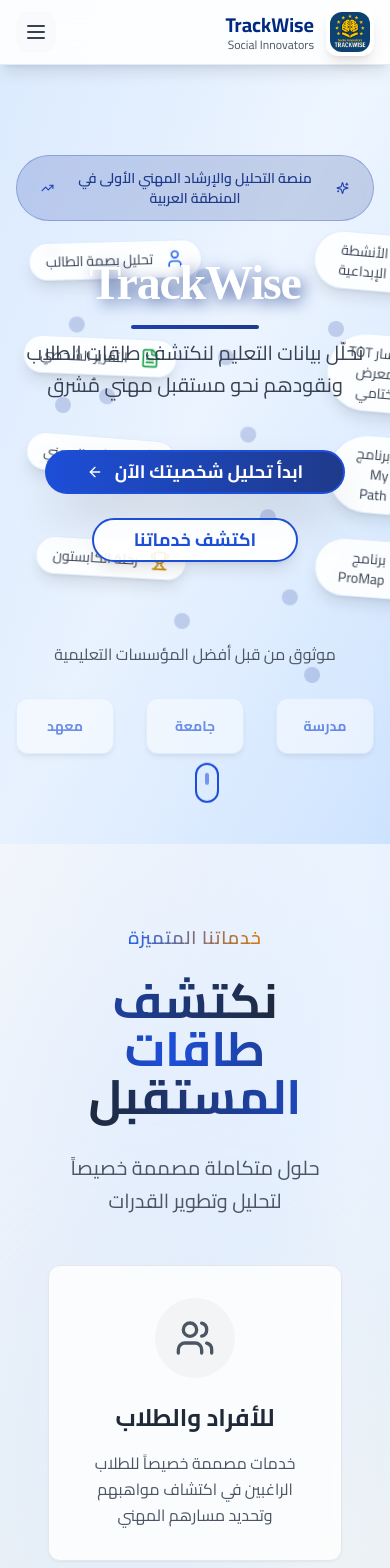
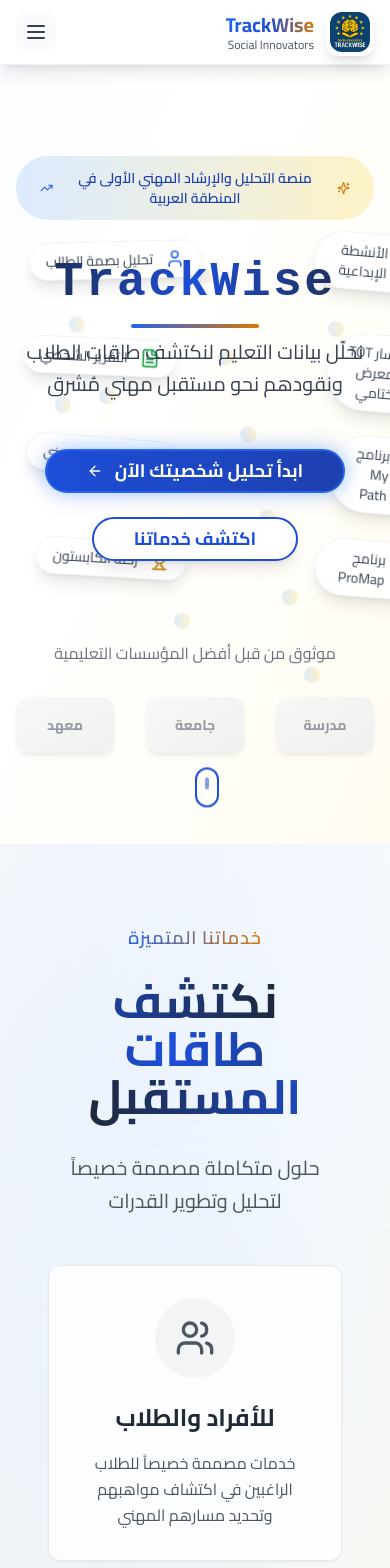
Before and after one commit to belalmohammednabil/trackwise-future-pathways, a React (Vite) app: page / in a window 390 px wide. Shown: the top 1568 px of the page. Built offline with nearby package versions, Linux system fonts and the light colour scheme.

Commit message:
Reverted to commit 6a7a7e355144a3684f53f08f80caedabbec6ac1e

```diff
--- a/src/components/layout/Header.tsx
+++ b/src/components/layout/Header.tsx
@@ -1,6 +1,7 @@
 
 import { useState } from "react";
 import { Menu, X } from "lucide-react";
+import { Button } from "@/components/ui/button";
 
 export const Header = () => {
   const [isOpen, setIsOpen] = useState(false);
@@ -16,11 +17,12 @@ export const Header = () => {
   ];
 
   return (
-    <header className="fixed top-0 w-full bg-white/90 backdrop-blur-lg z-50 shadow-lg border-b border-blue-200/50">
+    <header className="fixed top-0 w-full bg-white/95 backdrop-blur-lg z-50 shadow-lg border-b border-blue-100/50">
       <div className="container mx-auto px-4">
         <div className="flex items-center justify-between h-16">
           {/* Logo */}
           <div className="flex items-center space-x-3 space-x-reverse">
+            {/* Updated Logo with the uploaded image */}
             <div className="relative">
               <div className="w-12 h-12 bg-white rounded-xl shadow-lg hover:shadow-xl transition-all duration-300 p-1">
                 <img
@@ -32,7 +34,7 @@ export const Header = () => {
             </div>
 
             <div className="text-right">
-              <h1 className="text-xl md:text-2xl font-bold text-royal-blue leading-tight">
+              <h1 className="text-xl md:text-2xl font-bold bg-gradient-to-r from-blue-600 via-blue-700 to-amber-600 bg-clip-text text-transparent leading-tight">
                 TrackWise
               </h1>
               <p className="text-xs text-gray-600 font-medium leading-tight">
@@ -41,19 +43,27 @@ export const Header = () => {
             </div>
           </div>
 
-          {/* Desktop Navigation - moved to the left */}
-          <nav className="hidden lg:flex items-center space-x-8 space-x-reverse mr-auto ml-12">
+          {/* Desktop Navigation */}
+          <nav className="hidden lg:flex items-center space-x-6 space-x-reverse">
             {navItems.map((item) => (
               <a
                 key={item.name}
                 href={item.href}
-                className="relative text-gray-700 hover:text-royal-blue transition-all duration-300 font-medium text-sm group"
+                className="relative text-gray-700 hover:text-blue-600 transition-all duration-300 font-medium text-sm group"
               >
                 {item.name}
-                <span className="absolute -bottom-1 left-0 w-0 h-0.5 bg-gradient-to-r from-royal-blue to-blue-600 group-hover:w-full transition-all duration-300"></span>
+                <span className="absolute -bottom-1 left-0 w-0 h-0.5 bg-gradient-to-r from-blue-600 to-amber-600 group-hover:w-full transition-all duration-300"></span>
               </a>
             ))}
           </nav>
+
+          {/* Enhanced CTA Button with better contrast */}
+          <div className="hidden lg:block">
+            <Button className="relative bg-gradient-to-r from-blue-700 to-blue-800 hover:from-blue-800 hover:to-blue-900 text-white px-6 py-2 rounded-full font-semibold text-sm shadow-xl hover:shadow-2xl transform hover:scale-105 transition-all duration-300 overflow-hidden group border border-blue-600">
+              <span className="relative z-10">ابدأ رحلتك</span>
+              <div className="absolute inset-0 bg-gradient-to-r from-amber-600 to-amber-700 transform translate-x-full group-hover:translate-x-0 transition-transform duration-300"></div>
+            </Button>
+          </div>
 
           {/* Mobile Menu Button */}
           <button
@@ -72,12 +82,17 @@ export const Header = () => {
                 <a
                   key={item.name}
                   href={item.href}
-                  className="text-gray-700 hover:text-royal-blue hover:bg-blue-50 transition-all duration-300 font-medium px-4 py-3 rounded-lg mx-2"
+                  className="text-gray-700 hover:text-blue-600 hover:bg-blue-50 transition-all duration-300 font-medium px-4 py-3 rounded-lg mx-2"
                   onClick={() => setIsOpen(false)}
                 >
                   {item.name}
                 </a>
               ))}
+              <div className="px-4 pt-2">
+                <Button className="w-full bg-gradient-to-r from-blue-700 to-blue-800 hover:from-blue-800 hover:to-blue-900 text-white py-3 rounded-full font-semibold shadow-lg border border-blue-600">
+                  ابدأ رحلتك
+                </Button>
+              </div>
             </nav>
           </div>
         )}
--- a/src/components/sections/Hero.tsx
+++ b/src/components/sections/Hero.tsx
@@ -1,4 +1,3 @@
-
 import { Button } from "@/components/ui/button";
 import {
   ArrowLeft,
@@ -28,20 +27,21 @@ const services = [
 export const Hero = () => {
   return (
     <section id="home" className="relative min-h-screen flex items-center justify-center overflow-hidden pt-16">
-      {/* Background with transparent blue */}
-      <div className="absolute inset-0 bg-gradient-to-br from-blue-100/80 via-blue-50/60 to-blue-200/70"></div>
+      {/* Background Gradient */}
+      <div className="absolute inset-0 bg-gradient-to-br from-blue-50 via-white to-amber-50 animate-gradient"></div>
 
       {/* Floating Service Bubbles */}
       <div className="absolute inset-0 overflow-hidden pointer-events-none">
         {services.map((service, index) => {
           const IconComponent = service.icon;
           const isLeft = index < 4;
+
           const verticalOffset = 30 + (index % 4) * 12;
 
           return (
             <div
               key={index}
-              className="absolute flex items-center gap-3 text-sm font-medium bg-white/90 backdrop-blur-sm px-4 py-2 rounded-full border border-blue-200/50 shadow-lg animate-float hover:shadow-xl transition-all duration-300"
+              className="absolute flex items-center gap-3 text-sm font-medium bg-white/90 backdrop-blur-sm px-4 py-2 rounded-full border border-gray-200/50 shadow-lg animate-float hover:shadow-xl transition-all duration-300"
               style={{
                 left: `${
                   isLeft
@@ -60,11 +60,11 @@ export const Hero = () => {
           );
         })}
 
-        {/* Small decorative bubbles - تغيير اللون إلى أزرق ملكي */}
+        {/* Small decorative bubbles */}
         {Array.from({ length: 15 }).map((_, i) => (
           <div
             key={`bubble-${i}`}
-            className="absolute w-4 h-4 bg-gradient-to-r from-blue-800/20 to-blue-900/20 rounded-full animate-float"
+            className="absolute w-4 h-4 bg-gradient-to-r from-blue-400/20 to-amber-400/20 rounded-full animate-float"
             style={{
               left: `${12 + (i * 6) % 76}%`,
               top: `${30 + (i * 9) % 50}%`,
@@ -78,39 +78,39 @@ export const Hero = () => {
       {/* Main Content */}
       <div className="container mx-auto px-4 relative z-10">
         <div className="text-center max-w-6xl mx-auto">
-          {/* Badge - تغيير اللون إلى أزرق ملكي */}
-          <div className="inline-flex items-center gap-2 bg-gradient-to-r from-blue-800/20 to-blue-900/20 px-6 py-3 rounded-full text-blue-900 font-semibold text-sm mb-8 animate-fade-in-up hover:scale-105 transition-all duration-300 backdrop-blur-sm border border-blue-800/30">
-            <Sparkles className="w-4 h-4 text-blue-800" />
+          {/* Badge */}
+          <div className="inline-flex items-center gap-2 bg-gradient-to-r from-blue-100 to-amber-100 px-6 py-3 rounded-full text-blue-800 font-semibold text-sm mb-8 animate-fade-in-up hover:scale-105 transition-all duration-300">
+            <Sparkles className="w-4 h-4 text-amber-600" />
             منصة التحليل والإرشاد المهني الأولى في المنطقة العربية
-            <TrendingUp className="w-4 h-4 text-blue-800" />
+            <TrendingUp className="w-4 h-4 text-blue-600" />
           </div>
 
-          {/* Title with Fredoka font and white color with royal blue shadow */}
+          {/* Title with Legio font */}
           <h1 className="text-5xl md:text-7xl lg:text-8xl font-black mb-6 animate-fade-in-up-delay-1 relative tracking-tight">
-            <span className="block text-white font-fredoka leading-tight drop-shadow-[4px_4px_8px_rgba(30,58,138,0.8)]">
+            <span className="block bg-gradient-to-r from-slate-800 via-blue-700 to-slate-800 bg-clip-text text-transparent leading-tight font-legio">
               TrackWise
             </span>
-            <div className="absolute -bottom-4 left-1/2 transform -translate-x-1/2 w-32 h-1 bg-gradient-to-r from-blue-800 to-blue-900 rounded-full"></div>
+            <div className="absolute -bottom-4 left-1/2 transform -translate-x-1/2 w-32 h-1 bg-gradient-to-r from-blue-600 to-amber-600 rounded-full animate-shimmer"></div>
           </h1>
 
-          {/* Subtitle */}
+          {/* Subtitle with improved spacing and size */}
           <p className="text-xl md:text-2xl lg:text-3xl text-gray-700 mb-12 max-w-4xl mx-auto leading-relaxed animate-fade-in-up-delay-2 font-medium">
             نحلّل بيانات التعليم لنكتشف طاقات الطلاب ونقودهم نحو مستقبل مهني مُشرق
           </p>
 
-          {/* CTA Buttons */}
+          {/* CTA Buttons with enhanced contrast */}
           <div className="flex flex-col sm:flex-row gap-6 justify-center items-center animate-fade-in-up-delay-3">
-            <Button className="bg-gradient-to-r from-blue-700 to-blue-900 hover:from-blue-800 hover:to-blue-950 text-white px-10 py-5 rounded-full text-lg font-bold shadow-2xl hover:shadow-3xl transform hover:scale-105 transition-all duration-300 group relative overflow-hidden border-2 border-blue-700">
+            <Button className="bg-gradient-to-r from-blue-700 to-blue-800 hover:from-blue-800 hover:to-blue-900 text-white px-10 py-5 rounded-full text-lg font-bold shadow-2xl hover:shadow-3xl transform hover:scale-105 transition-all duration-300 group relative overflow-hidden border-2 border-blue-600 glow-blue">
               <span className="relative z-10 flex items-center gap-3">
                 ابدأ تحليل شخصيتك الآن
                 <ArrowLeft className="w-6 h-6 group-hover:-translate-x-1 transition-transform duration-300" />
               </span>
-              <div className="absolute inset-0 bg-gradient-to-r from-blue-800 to-blue-950 transform translate-x-full group-hover:translate-x-0 transition-transform duration-500"></div>
+              <div className="absolute inset-0 bg-gradient-to-r from-amber-600 to-amber-700 transform translate-x-full group-hover:translate-x-0 transition-transform duration-500"></div>
             </Button>
 
             <Button
               variant="outline"
-              className="border-2 border-blue-700 text-blue-700 hover:bg-blue-700 hover:text-white px-10 py-5 rounded-full text-lg font-bold transition-all duration-300 hover:scale-105 shadow-lg hover:shadow-xl bg-white/90 backdrop-blur-sm"
+              className="border-2 border-blue-700 text-blue-700 hover:bg-blue-700 hover:text-white px-10 py-5 rounded-full text-lg font-bold transition-all duration-300 hover:scale-105 shadow-lg hover:shadow-xl"
             >
               اكتشف خدماتنا
             </Button>
@@ -118,16 +118,16 @@ export const Hero = () => {
 
           {/* Trust Logos */}
           <div className="mt-20 animate-fade-in-up-delay-3">
-            <p className="text-gray-600 text-base mb-8 font-medium">موثوق من قبل أفضل المؤسسات التعليمية</p>
+            <p className="text-gray-500 text-base mb-8 font-medium">موثوق من قبل أفضل المؤسسات التعليمية</p>
             <div className="flex justify-center items-center gap-8 opacity-60">
-              <div className="w-28 h-14 bg-white/80 backdrop-blur-sm rounded-xl flex items-center justify-center shadow-md hover:shadow-lg transition-all duration-300 border border-blue-200/50">
-                <span className="text-sm font-bold text-blue-700">مدرسة</span>
+              <div className="w-28 h-14 bg-gradient-to-br from-gray-100 to-gray-200 rounded-xl flex items-center justify-center shadow-md hover:shadow-lg transition-all duration-300">
+                <span className="text-sm font-bold text-gray-600">مدرسة</span>
               </div>
-              <div className="w-28 h-14 bg-white/80 backdrop-blur-sm rounded-xl flex items-center justify-center shadow-md hover:shadow-lg transition-all duration-300 border border-blue-200/50">
-                <span className="text-sm font-bold text-blue-700">جامعة</span>
+              <div className="w-28 h-14 bg-gradient-to-br from-gray-100 to-gray-200 rounded-xl flex items-center justify-center shadow-md hover:shadow-lg transition-all duration-300">
+                <span className="text-sm font-bold text-gray-600">جامعة</span>
               </div>
-              <div className="w-28 h-14 bg-white/80 backdrop-blur-sm rounded-xl flex items-center justify-center shadow-md hover:shadow-lg transition-all duration-300 border border-blue-200/50">
-                <span className="text-sm font-bold text-blue-700">معهد</span>
+              <div className="w-28 h-14 bg-gradient-to-br from-gray-100 to-gray-200 rounded-xl flex items-center justify-center shadow-md hover:shadow-lg transition-all duration-300">
+                <span className="text-sm font-bold text-gray-600">معهد</span>
               </div>
             </div>
           </div>
--- a/src/components/shared/ScrollAnimationWrapper.tsx
+++ /dev/null
@@ -1,30 +0,0 @@
-
-import { useScrollAnimation } from '@/hooks/useScrollAnimation';
-
-interface ScrollAnimationWrapperProps {
-  children: React.ReactNode;
-  className?: string;
-  delay?: number;
-}
-
-export const ScrollAnimationWrapper = ({
-  children,
-  className = '',
-  delay = 0
-}: ScrollAnimationWrapperProps) => {
-  const { ref, isVisible } = useScrollAnimation();
-
-  return (
-    <div
-      ref={ref}
-      className={`transition-all duration-700 ease-out ${
-        isVisible
-          ? 'opacity-100 translate-y-0'
-          : 'opacity-0 translate-y-8'
-      } ${className}`}
-      style={{ transitionDelay: `${delay}ms` }}
-    >
-      {children}
-    </div>
-  );
-};
--- a/src/hooks/useScrollAnimation.tsx
+++ /dev/null
@@ -1,30 +0,0 @@
-
-import { useEffect, useRef, useState } from 'react';
-
-export const useScrollAnimation = (threshold = 0.1) => {
-  const [isVisible, setIsVisible] = useState(false);
-  const ref = useRef<HTMLDivElement>(null);
-
-  useEffect(() => {
-    const observer = new IntersectionObserver(
-      ([entry]) => {
-        if (entry.isIntersecting) {
-          setIsVisible(true);
-        }
-      },
-      { threshold }
-    );
-
-    if (ref.current) {
-      observer.observe(ref.current);
-    }
-
-    return () => {
-      if (ref.current) {
-        observer.unobserve(ref.current);
-      }
-    };
-  }, [threshold]);
-
-  return { ref, isVisible };
-};
--- a/src/index.css
+++ b/src/index.css
@@ -2,26 +2,26 @@
 @tailwind components;
 @tailwind utilities;
 @import url('https://fonts.googleapis.com/css2?family=Cairo:wght@300;400;600;700;800&family=Poppins:wght@300;400;500;600;700;800&display=swap');
-@import url('https://fonts.googleapis.com/css2?family=Fredoka:wght@300;400;500;600;700&display=swap');
+@import url('https://fonts.googleapis.com/css2?family=Orbitron:wght@400;700;800;900&display=swap');
 
 @layer base {
   :root {
-    --background: 220 60% 96%;
+    --background: 0 0% 100%;
     --foreground: 222.2 84% 4.9%;
 
-    --card: 220 60% 98%;
+    --card: 0 0% 100%;
     --card-foreground: 222.2 84% 4.9%;
 
-    --popover: 220 60% 98%;
+    --popover: 0 0% 100%;
     --popover-foreground: 222.2 84% 4.9%;
 
-    --primary: 220 100% 35%;
-    --primary-foreground: 0 0% 100%;
+    --primary: 214 100% 47%;
+    --primary-foreground: 210 40% 98%;
 
-    --secondary: 220 40% 92%;
+    --secondary: 210 40% 96.1%;
     --secondary-foreground: 222.2 47.4% 11.2%;
 
-    --muted: 220 40% 94%;
+    --muted: 210 40% 96.1%;
     --muted-foreground: 215.4 16.3% 46.9%;
 
     --accent: 42 100% 70%;
@@ -30,13 +30,13 @@
     --destructive: 0 84.2% 60.2%;
     --destructive-foreground: 210 40% 98%;
 
-    --border: 220 31.8% 88%;
-    --input: 220 31.8% 88%;
-    --ring: 220 100% 35%;
+    --border: 214.3 31.8% 91.4%;
+    --input: 214.3 31.8% 91.4%;
+    --ring: 214 100% 47%;
 
     --radius: 0.75rem;
 
-    --sidebar-background: 220 60% 96%;
+    --sidebar-background: 0 0% 98%;
     --sidebar-foreground: 240 5.3% 26.1%;
     --sidebar-primary: 240 5.9% 10%;
     --sidebar-primary-foreground: 0 0% 98%;
@@ -45,9 +45,9 @@
     --sidebar-border: 220 13% 91%;
     --sidebar-ring: 217.2 91.2% 59.8%;
 
-    /* Custom Colors */
-    --royal-blue: 220 100% 25%;
-    --transparent-blue: 220 80% 85%;
+    /* EU Colors */
+    --eu-blue: 214 100% 47%;
+    --eu-gold: 42 100% 70%;
   }
 
   .dark {
@@ -87,13 +87,12 @@
   }
 
   body {
-    @apply bg-gradient-to-br from-blue-100 via-blue-50 to-blue-200/50 text-foreground;
+    @apply bg-background text-foreground;
     font-family: 'Cairo', 'Poppins', -apple-system, BlinkMacSystemFont, 'Segoe UI', Roboto, sans-serif;
     font-feature-settings: 'kern' 1;
     text-rendering: optimizeLegibility;
     -webkit-font-smoothing: antialiased;
     -moz-osx-font-smoothing: grayscale;
-    min-height: 100vh;
   }
 
   html {
@@ -115,10 +114,11 @@
     font-family: 'Poppins', sans-serif;
   }
 
-  /* Fredoka font styling */
-  .font-fredoka {
-    font-family: 'Fredoka', cursive;
-    font-weight: 600;
+  /* Legio-like font styling using Orbitron as alternative */
+  .font-legio {
+    font-family: 'Orbitron', monospace;
+    font-weight: 900;
+    letter-spacing: 0.05em;
   }
 }
 
@@ -202,27 +202,6 @@
     opacity: 0;
     transform: translateY(30px);
   }
-
-  /* Scroll-triggered animations */
-  .animate-bounce-gentle {
-    animation: bounceGentle 2s ease-in-out infinite;
-  }
-
-  .animate-shimmer {
-    animation: shimmer 2s ease-in-out infinite;
-  }
-
-  .animate-slide-in-left {
-    animation: slideInLeft 0.6s ease-out forwards;
-  }
-
-  .animate-slide-in-right {
-    animation: slideInRight 0.6s ease-out forwards;
-  }
-
-  .animate-scale-in {
-    animation: scaleIn 0.6s ease-out forwards;
-  }
 }
 
 @keyframes float {
@@ -283,57 +262,6 @@
   }
 }
 
-@keyframes bounceGentle {
-  0%, 100% {
-    transform: translateY(0);
-  }
-  50% {
-    transform: translateY(-10px);
-  }
-}
-
-@keyframes shimmer {
-  0%, 100% {
-    transform: translateX(-100%);
-  }
-  50% {
-    transform: translateX(100%);
-  }
-}
-
-@keyframes slideInLeft {
-  from {
-    opacity: 0;
-    transform: translateX(-50px);
-  }
-  to {
-    opacity: 1;
-    transform: translateX(0);
-  }
-}
-
-@keyframes slideInRight {
-  from {
-    opacity: 0;
-    transform: translateX(50px);
-  }
-  to {
-    opacity: 1;
-    transform: translateX(0);
-  }
-}
-
-@keyframes scaleIn {
-  from {
-    opacity: 0;
-    transform: scale(0.9);
-  }
-  to {
-    opacity: 1;
-    transform: scale(1);
-  }
-}
-
 /* RTL Improvements */
 [dir="rtl"] .space-x-reverse > * + * {
   margin-left: 0;
--- a/src/pages/Index.tsx
+++ b/src/pages/Index.tsx
@@ -7,39 +7,17 @@ import { Contact } from "@/components/sections/Contact";
 import { Header } from "@/components/layout/Header";
 import { Footer } from "@/components/layout/Footer";
 import { Programs } from "@/components/sections/Programs";
-import { FAQ } from "@/components/sections/FAQ";
-import { ScrollAnimationWrapper } from "@/components/shared/ScrollAnimationWrapper";
 
 const Index = () => {
   return (
-    <div className="min-h-screen bg-gradient-to-br from-blue-100/80 via-blue-50/60 to-blue-200/70" dir="rtl">
+    <div className="min-h-screen bg-gradient-to-br from-blue-50 via-white to-amber-50" dir="rtl">
       <Header />
       <Hero />
-
-      <ScrollAnimationWrapper delay={100}>
-        <Services />
-      </ScrollAnimationWrapper>
-
-      <ScrollAnimationWrapper delay={200}>
-        <Programs />
-      </ScrollAnimationWrapper>
-
-      <ScrollAnimationWrapper delay={100}>
-        <About />
-      </ScrollAnimationWrapper>
-
-      <ScrollAnimationWrapper delay={200}>
-        <FAQ />
-      </ScrollAnimationWrapper>
-
-      <ScrollAnimationWrapper delay={100}>
-        <Team />
-      </ScrollAnimationWrapper>
-
-      <ScrollAnimationWrapper delay={200}>
-        <Contact />
-      </ScrollAnimationWrapper>
-
+      <Services />
+      <Programs />
+      <About />
+      <Team />
+      <Contact />
       <Footer />
     </div>
   );
--- a/tailwind.config.ts
+++ b/tailwind.config.ts
@@ -21,7 +21,7 @@ export default {
 			fontFamily: {
 				'cairo': ['Cairo', 'sans-serif'],
 				'poppins': ['Poppins', 'sans-serif'],
-				'fredoka': ['Fredoka', 'cursive'],
+				'legio': ['Orbitron', 'monospace'],
 			},
 			colors: {
 				border: 'hsl(var(--border))',
@@ -66,9 +66,7 @@ export default {
 					'accent-foreground': 'hsl(var(--sidebar-accent-foreground))',
 					border: 'hsl(var(--sidebar-border))',
 					ring: 'hsl(var(--sidebar-ring))'
-				},
-				'royal-blue': 'hsl(var(--royal-blue))',
-				'transparent-blue': 'hsl(var(--transparent-blue))',
+				}
 			},
 			borderRadius: {
 				lg: 'var(--radius)',
```
Also changed, not shown: src/components/sections/FAQ.tsx (deleted, +0 -107 lines).
